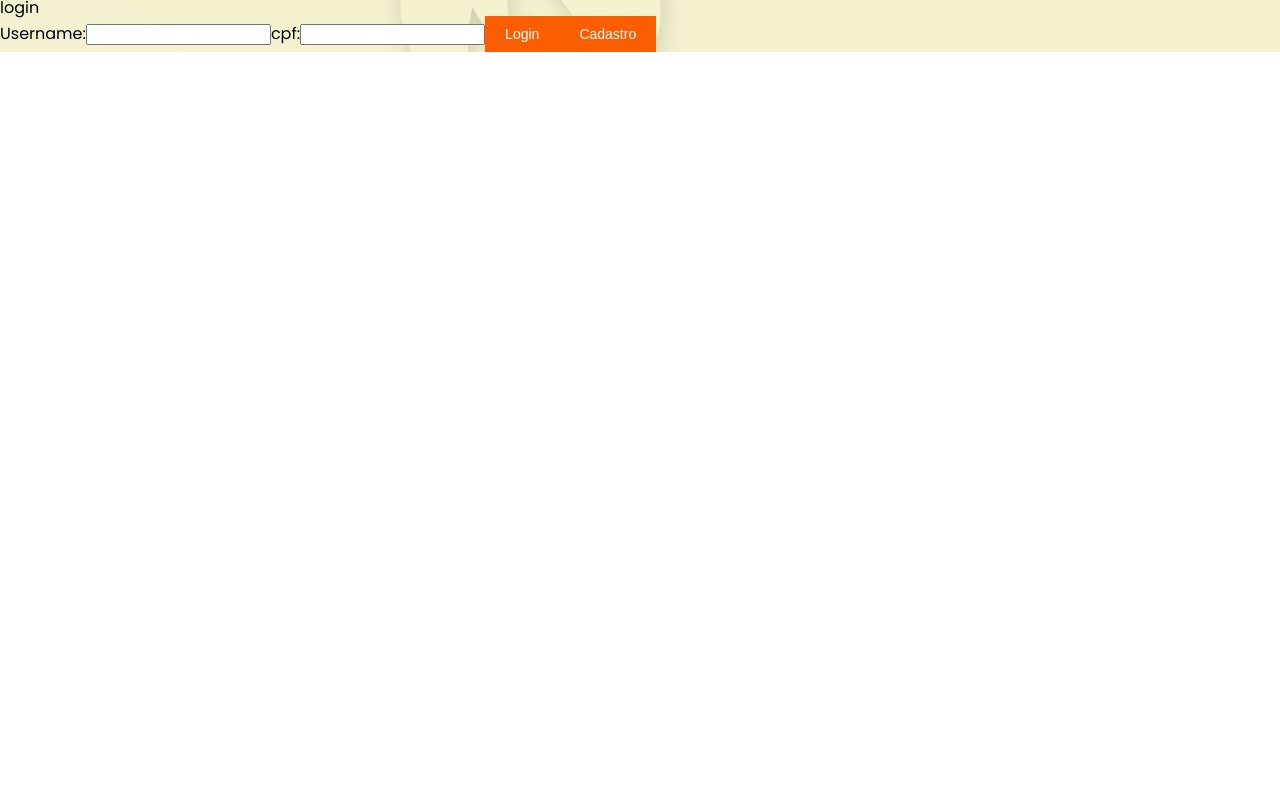
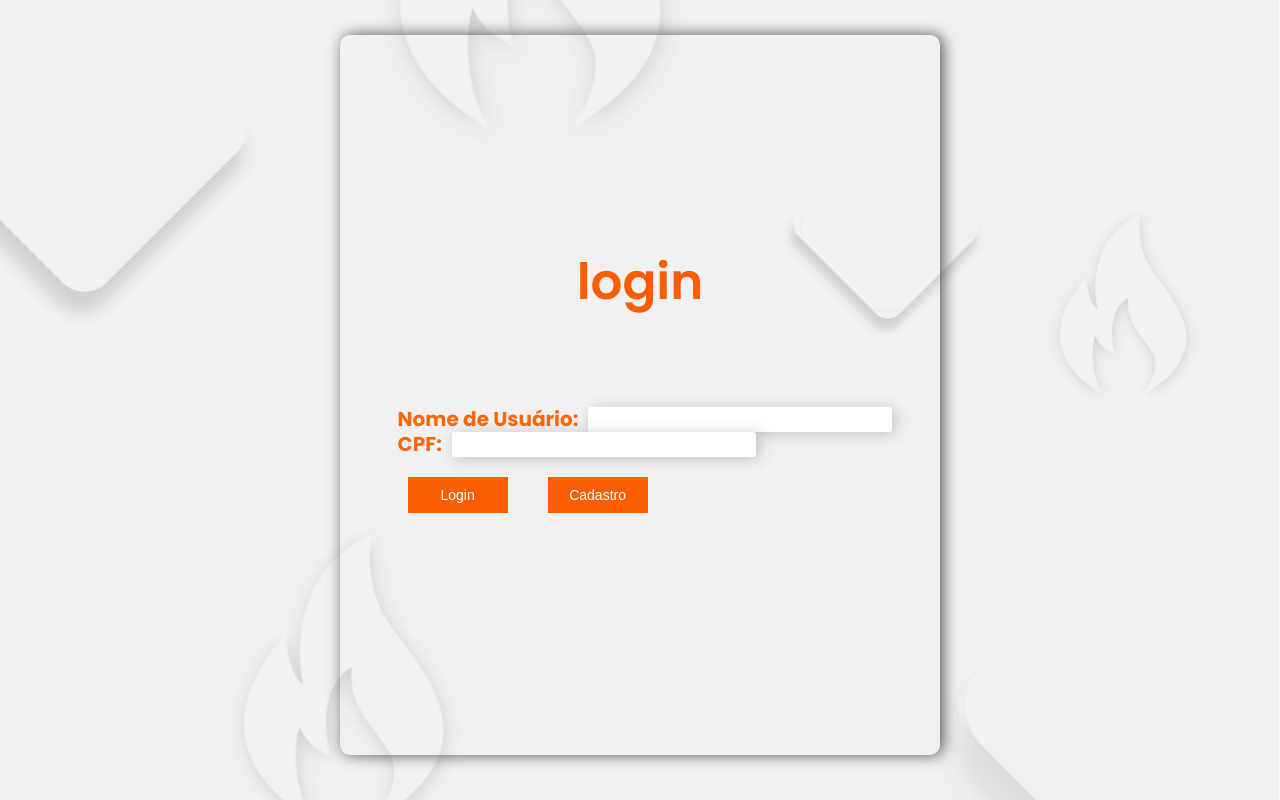
Before and after one commit to Henriquenunes452/Front-receitas, a React (Create React App) app: page / in a window 1280 px wide. Built offline with nearby package versions, Linux system fonts and the light colour scheme.

Commit message:
cadastro e login

```diff
--- a/src/assets/style.css
+++ b/src/assets/style.css
@@ -5,7 +5,9 @@
     padding: 0;
     box-sizing: border-box;
     font-family: 'Poppins', sans-serif;
-
+    background: url(imgs/bg1.png) no-repeat;
+    background-size: cover;
+    height: 100%;
 }
 
 html {
@@ -19,11 +21,7 @@ html {
 
 
 
-.bg {
-    background: url(imgs/bg2.png) no-repeat;
-    background-size: cover;
-    height: auto;
-}
+
 
 .container {
     max-width: 1330px;
@@ -301,3 +299,65 @@ body::-webkit-scrollbar-thumb{
     border-radius: 20px;
     margin-top: 10px;
 }
+
+.cadastro {
+    display: flex;
+    align-items: center;
+    flex-direction: column;
+    justify-content: center;
+    height: 100%;
+    width: 100%;
+    position: fixed;
+    top: 0;
+    bottom: 0;
+}
+
+.cadastro h2{
+    font-size: 50px;
+    font-weight: 600;
+    color: #fa5e00;
+    margin-bottom: 100px;
+}
+
+.test{
+   margin: 10px;
+   font-size: 20px;
+   font-weight: 700;
+}
+
+input {
+    border-radius: 3px;
+    box-shadow: 3px 2px 15px #2b2b2b3d;
+    font-size: 20px;
+    border: none;
+    width: 300px;
+}
+
+.cadastrouser {
+    color: #fa6000f3;
+    margin-top: 35px;
+    display: flex;
+    align-items: center;
+    flex-direction: column;
+    justify-content: center;
+    height: 90%;
+    width: 600px;
+    position: fixed;
+    top: 0;
+    bottom: 0;
+    box-shadow: 3px 0px 15px #545454;
+    border-radius: 10px;
+
+}
+
+.botaoreturn button{
+    margin: 20px;
+    width: 100px;
+}
+
+.{
+    display: flex;
+    align-items: center;
+    flex-direction: column;
+
+}
--- a/src/components/Cadastro.jsx
+++ b/src/components/Cadastro.jsx
@@ -1,34 +1,67 @@
+import { useNavigate } from "react-router-dom"
+
+
+
 export default function Cadastro(){
+
+    const navigate=useNavigate()
+
     return (
-        <div className ="container bg">
+
+
+            <div className ="cadastro bg">
+
+
+                <div className="cadastrouser">
+
+
                   <h2>Cadastro de Usuário</h2>
-            <form id="registrationForm" onsubmit="return validateForm()"/>
-                <label for="username">Nome de usuário:</label>
+
+                    <form className="formcadastro" onsubmit="return validateForm()"/>
+                        <label className="test" for="username">Nome de usuário:</label>
                         <input type="text" id="username" name="username" required/>
 
-                <label for="data de nascimento">data de nascimento:</label>
+                        <label className="test" for="data de nascimento">Data de Nascimento:</label>
                         <input type="date" id="date" name="data de nascimento" required/>
 
-                <label for="cpf">cpf</label>
+                        <label className="test" for="cpf">CPF</label>
                         <input type="text" id="cpf" name="cpf" maxlength="11" required/>
 
-                <label for="endereço">endereço:</label>
+                        <label className="test" for="endereço">Endereço:</label>
                         <input type="location" id="endereço" name="endereço" required/>
 
-                <laber for="telefone">telefone</laber>
+                        <label className="test" for="telefone">Telefone</label>
                         <input type="text" id=" telefone" name="telefone" required/>
 
-                <label for="sexo"> escolha o sexo: </label>
-                <select id="sexo" name="sexo">
+                        <label className="test" for="sexo"> Escolha o Sexo: </label>
+                        <select className="test" id="sexo" name="sexo">
                             <option
-                    value ="M">masculino</option>
+                            value ="M">Masculino</option>
                             <option
-                    value ="F">feminino</option>
+                            value ="F">Feminino</option>
                         </select>
 
+                        <div className="botaoreturn">
+
                             <button type="submit">Cadastrar</button>
+
+                            <button onClick={()=>{navigate("/")}}> Voltar </button>
+
+                        </div>
+
+
                     <form/>
+
                 </div>
+
+
+
+
+
+
+            </div>
+
+
 
 
     )
--- a/src/components/Login.jsx
+++ b/src/components/Login.jsx
@@ -5,18 +5,57 @@ export default function Login(){
     const navigate=useNavigate()
 
     return (
-        <>
-        <div className="login-container bg">
-            <h2>login</h2>
-            <form id="loginForm">
-                <label for="username">Username:</label>
-                <input type="text" id="username" required/>
-                <label for="cpf">cpf:</label>
-                <input type="cpf" id="cpf" required/>
-                <button onClick="checklogin()">Login</button>
-                <button onClick={()=>{navigate("/cadastro")}}>Cadastro</button>
-            </form>
+
+        <div className="cadastro bg">
+
+
+            <div className="cadastrouser">
+
+
+
+
+                <h2>login</h2>
+
+
+                <form className="formcadastro">
+
+
+                    <div>
+
+                        <label className="test" for="username">Nome de Usuário:</label>
+                        <input type="text" id="username" name="username"required/>
+
+
+                    </div>
+
+
+
+                    <div>
+
+
+                        <label className="test" for="cpf">CPF:</label>
+                        <input type="text" id="cpf" name="cpf"required/>
+
+                    </div>
+
+
+
+                    <div className="botaoreturn">
+
+                        <button onClick="checklogin()">Login</button>
+                        <button onClick={()=>{navigate("/cadastro")}}>Cadastro</button>
+
+
+                    </div>
+
+
+                </form>
+
+
+            </div>
+
+
         </div>
-        </>
+
     )
 }
--- a/src/components/ReceitasDoces.jsx
+++ b/src/components/ReceitasDoces.jsx
@@ -32,7 +32,7 @@ export default function ReceitasDoces(){
                     </div>
                 </div>
                 <button id="back-to-top">^</button>
-          </header>
+            </header>
 
             <div className="titulo">
 
```
Also changed, not shown: src/assets/imgs/bg1.png (added). Lines whose indentation alone changed are shown as unchanged.
